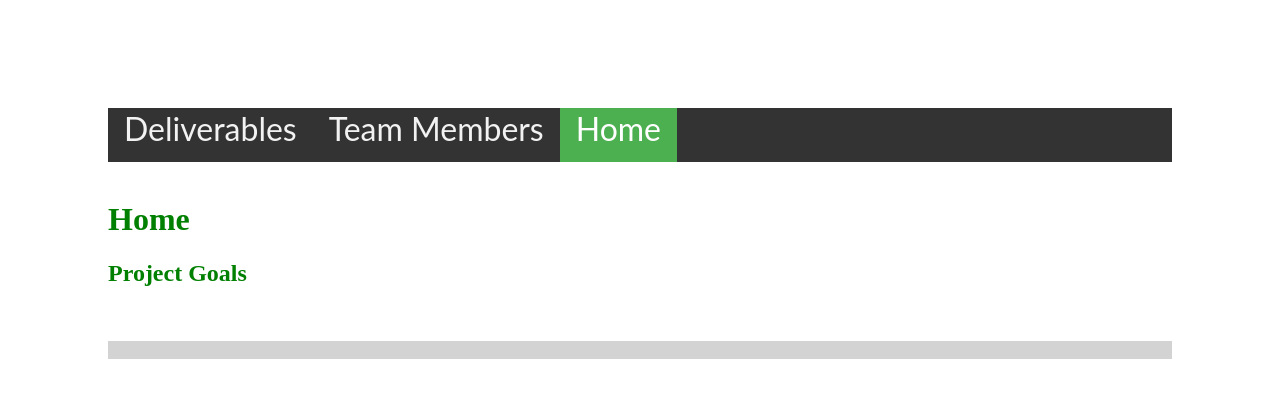
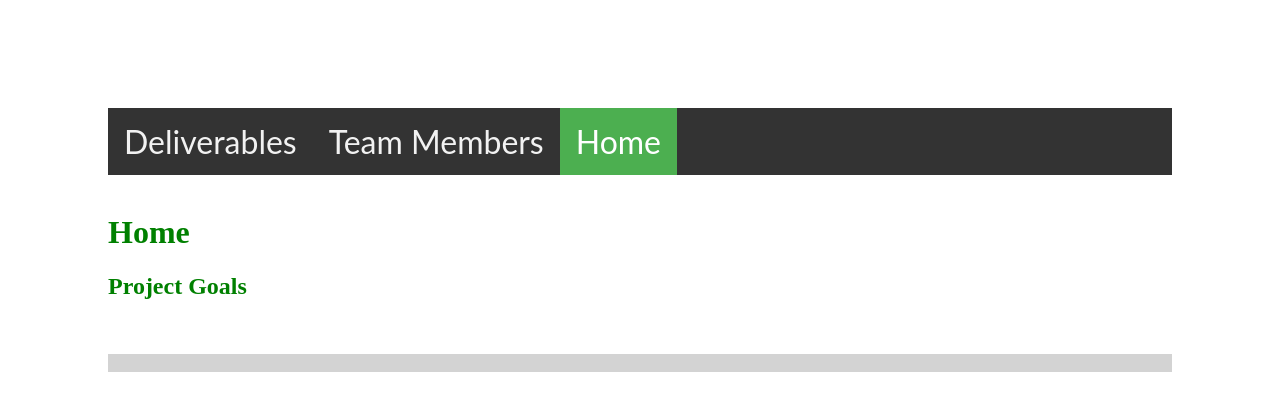
Before and after one commit to lmbrager/CS495Arboretum.github.io, a Jekyll site: the page built from index.html, in a window 1280 px wide. Shown: the top 411 px of the page. Built offline with Jekyll 4.4.1, drawn with Linux system fonts in a browser that asks for light colours.

Commit message:
Update nav.html

```diff
--- a/_includes/nav.html
+++ b/_includes/nav.html
@@ -7,7 +7,7 @@
   float: left;
   color: #f2f2f2;
   text-align: center;
-  padding: 1px 16px 14px;
+  padding: 14px 16px;
   text-decoration: none;
   font-size: 32px;
 }
```
